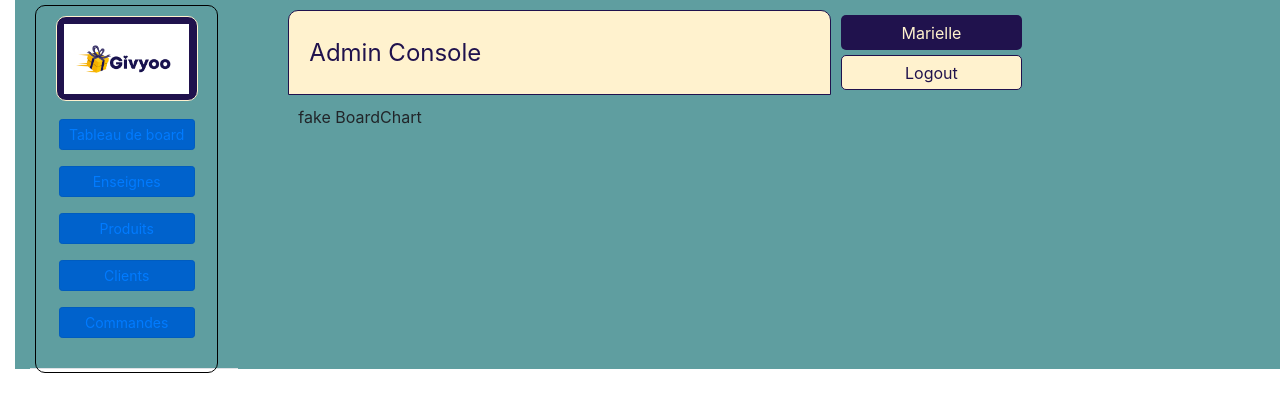
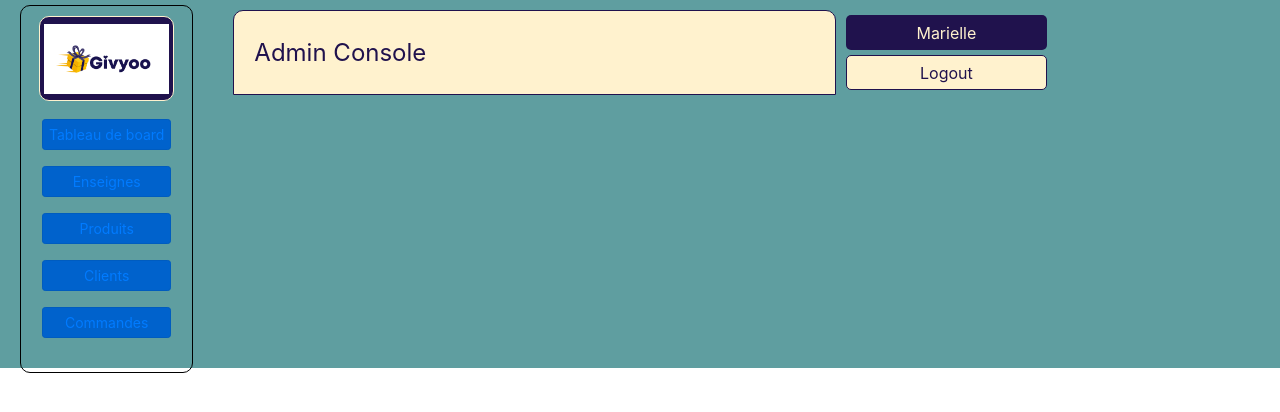
Before and after one commit to gobelinmalin/bordeaux_0320_p3_admin_giftcard, a React (Create React App) app: page /admin in a window 1280 px wide. Shown: the top 412 px of the page. Built offline with nearby package versions, Linux system fonts and the light colour scheme.

Commit message:
Putting all Switch/Route in App.jsx and Cockpit.jsx and DisplayContent.jsx are now useless

```diff
--- a/src/App.jsx
+++ b/src/App.jsx
@@ -1,35 +1,43 @@
 // import library
 import React from 'react';
 import { Switch, Route } from 'react-router-dom';
-import { Container } from 'react-bootstrap';
+import { Container, Row, Col } from 'react-bootstrap';
 
 // import style
 import 'bootstrap/dist/css/bootstrap.min.css';
 
 // import components
 import Signin from './components/Signin';
+import Header from './components/header/Header';
 import Cockpit from './components/Cockpit';
-/* import Customers from './components/customers/Customers';
+import Shops from './components/shops/Shops';
+import NavBar from './components/navbar/NavBar';
+import Customers from './components/customers/Customers';
+/* import ShopsAdd from './components/shops/ShopsAdd';
 import FormCustomer from './components/customers/FormCustomer';
-import Shops from './components/shops/Shops';
-import ShopsAdd from './components/shops/ShopsAdd';
-import BoardChart from './components/boardchart/BoardChart'; */
+import BoardChart from './components/boardchart/BoardChart';
+import DisplayContent from './components/DisplayContent';
+import Products from './components/products/Products';
+import Deliveries from './components/deliveries/Deliveries'; */
 
 function App() {
   return (
-    <Container fluid>
-      <Switch>
-        <Route exact path="/" component={Signin} /> ;
-        <Route path="/admin" component={Cockpit} /> ;
-        {/*  <Route exact path="/admin/customers" component={Customers} />
-        <Route
-          exact
-          path="/admin/customers/customer-add"
-          component={FormCustomer}
-        />
-        <Route exact path="/admin/shops" component={Shops} />
-        <Route exact path="/admin/shops/add-a-shop" component={ShopsAdd} /> */}
-      </Switch>
+    <Container fluid className=" parent-container flex-column ">
+      <Row>
+        <Switch>
+          <Route exact path="/" component={Signin} />
+          <Route path="/admin" component={Cockpit}>
+            <Col sm={2}>
+              <NavBar />
+            </Col>
+            <Col sm={8}>
+              <Header />
+              <Route path="/admin/Shops" component={Shops} />
+              <Route path="/admin/customers" component={Customers} />
+            </Col>
+          </Route>
+        </Switch>
+      </Row>
     </Container>
   );
 }
--- a/src/components/Cockpit.jsx
+++ b/src/components/Cockpit.jsx
@@ -1,10 +1,10 @@
 // import lib
 import React from 'react';
-import { Container, Col } from 'react-bootstrap';
+import { Container } from 'react-bootstrap';
 
 // import components
-import NavBar from './navbar/NavBar';
-import DisplayContent from './DisplayContent';
+/* import NavBar from './navbar/NavBar';
+import DisplayContent from './DisplayContent'; */
 
 // import Shops from './shops/Shops';
 
@@ -14,12 +14,12 @@ import './styles.css';
 const Cockpit = () => {
   return (
     <Container className="parent-container">
-      <Col sm={2} className="nav flex-column nav-tabs">
+      {/* <Col sm={2} className="nav flex-column nav-tabs">
         <NavBar />
       </Col>
       <Col sm={8}>
         <DisplayContent />
-      </Col>
+      </Col> */}
     </Container>
   );
 };
--- a/src/components/DisplayContent.jsx
+++ b/src/components/DisplayContent.jsx
@@ -1,31 +1,25 @@
 // import libs
 import React from 'react';
-import { Switch, Route } from 'react-router-dom';
-import { Container, Col } from 'react-bootstrap';
 
 // import components
-import Header from './header/Header';
+/* import Header from './header/Header';
 import BoardChart from './boardchart/BoardChart';
 import Shops from './shops/Shops';
 import Products from './products/Products';
 import Deliveries from './deliveries/Deliveries';
-import Customers from './customers/Customers';
+import Customers from './customers/Customers'; */
 
 const DisplayContent = () => {
   return (
-    <Container>
-      <Col>
-        <Header />
-        <Switch>
-          <Route exact path="/admin" component={BoardChart} />
-          <Route path="/admin/boardchart" component={BoardChart} />
-          <Route path="/admin/shops" component={Shops} />
-          <Route path="/admin/deliveries" component={Deliveries} />
-          <Route path="/admin/products" component={Products} />
-          <Route path="/admin/customers" component={Customers} />
-        </Switch>
-      </Col>
-    </Container>
+    <div className="d-flex flex-column left-menu">
+      {/* <Switch>
+          <Route path={`${path}/shops`} component={Shops} />
+          <Route path={`${path}/deliveries`} component={Deliveries} />
+          <Route path={`${path}/products`} component={Products} />
+          <Route path={`${path}/customers`} component={Customers} />
+        </Switch> */}
+      DISPLAY CONTENT
+    </div>
   );
 };
 
```
